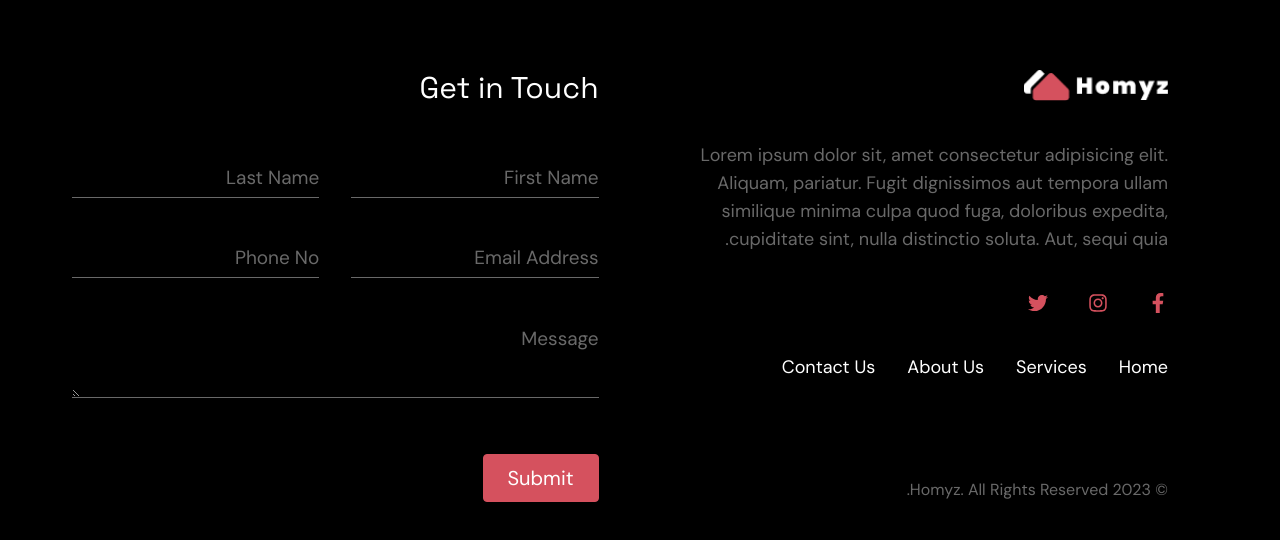
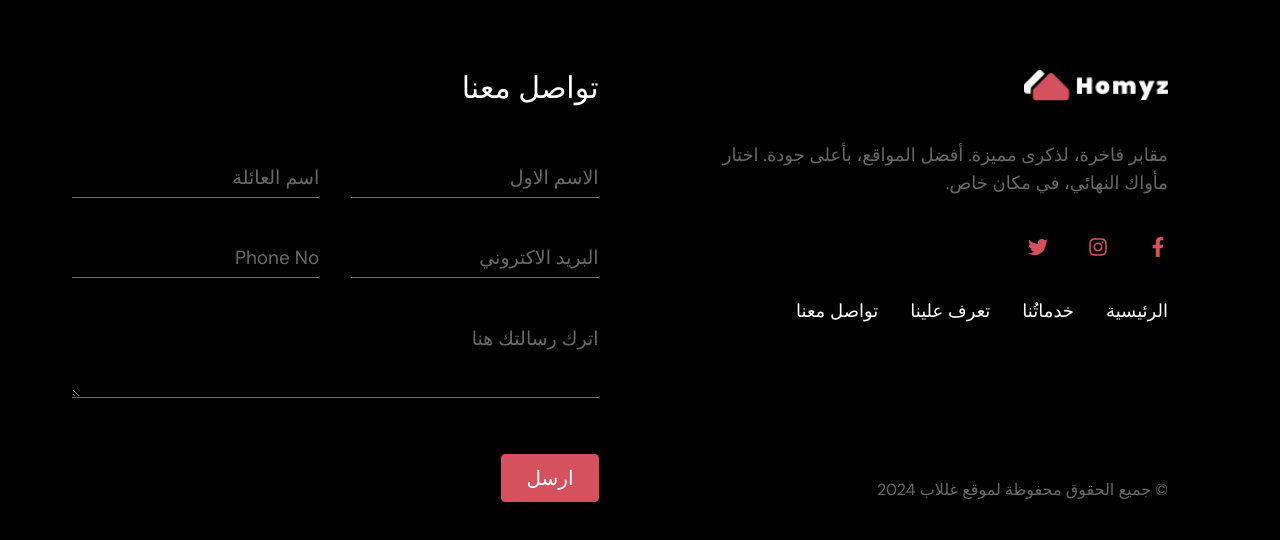
Before and after one commit to amr-abd-alhameed/ghallab, a React (Create React App) app: page /search in a window 1280 px wide. Shown: the part 774-1314 px from the top of the page. Built offline with nearby package versions, Linux system fonts and the light colour scheme; no server answers.

Commit message:
finishing footer

```diff
--- a/src/components/footer/footer.jsx
+++ b/src/components/footer/footer.jsx
@@ -1,9 +1,10 @@
-import { Button, Input, Textarea, useToast } from "@chakra-ui/react";
-import React, { useState } from "react";
+import { Button, Input, Textarea, useToast } from "@chakra-ui/react";import React, { useState } from "react";
 import { FaFacebookF, FaInstagram, FaTwitter } from "react-icons/fa";
 import axios from "axios";
 import { Link } from "react-router-dom";
 import { scrollToTop } from "../../constants/scrollToTop";
+
+import logo1 from "../../assets/images/Homyz-logo.png";
 
 const Footer = () => {
   const toast = useToast();
@@ -135,14 +136,12 @@ const Footer = () => {
       >
         <div className="flex flex-col items-start h-auto justify-between gap-16 w-2/4 max-lg:w-full pr-10 max-sm:pr-0">
           <div className="flex flex-col text-lg items-start  justify-between gap-10 ">
-            <a href="/">
-              <img src="/Homyz-logo.png" className="w-36" alt="Homyz-logo" />
+            <a href="/ghallab">
+              <img src={logo1} className="w-36" alt="شعار موقع غللاب" />
             </a>
             <p style={{ color: "#696969" }}>
-              Lorem ipsum dolor sit, amet consectetur adipisicing elit. Aliquam,
-              pariatur. Fugit dignissimos aut tempora ullam similique minima
-              culpa quod fuga, doloribus expedita, cupiditate sint, nulla
-              distinctio soluta. Aut, sequi quia.
+              مقابر فاخرة، لذكرى مميزة. أفضل المواقع، بأعلى جودة. اختار مأواك
+              النهائي، في مكان خاص.
             </p>
             <div className="flex text-xl justify-start items-center gap-10 text-red-500">
               <Link target="_blank" to={"https://facebook.com"}>
@@ -159,41 +158,43 @@ const Footer = () => {
               <Link
                 onClick={scrollToTop}
                 className="hover:text-red-500 transition-all"
-                to="/"
+                to="/ghallab"
               >
-                Home
+                الرئيسية
               </Link>
               <Link
                 onClick={scrollToTop}
                 className="hover:text-red-500 transition-all"
                 to="/services"
               >
-                Services
+                خدماتُنا
               </Link>
               <Link
                 onClick={scrollToTop}
                 className="hover:text-red-500 transition-all"
                 to="/about"
               >
-                About Us
+                تعرف علينا{" "}
               </Link>
               <Link
                 onClick={scrollToTop}
                 className="hover:text-red-500 transition-all"
                 to="/contact"
               >
-                Contact Us
+                تواصل معنا{" "}
               </Link>
             </ul>
           </div>
-          <p style={{ color: "#696969" }}>© Homyz. All Rights Reserved 2023.</p>
+          <p style={{ color: "#696969" }}>
+            <span>© </span>جميع الحقوق محفوظة لموقع غللاب 2024
+          </p>
         </div>
 
         <div
           id="contact"
           className="w-2/4 max-lg:w-full flex flex-col h-auto justify-between items-start gap-10 "
         >
-          <h1 className="text-3xl text-white">Get in Touch</h1>
+          <h1 className="text-3xl text-white">تواصل معنا</h1>
           <div className="name w-full gap-8 text-white max-sm:flex-col max-sm:gap-10 mt-3 flex">
             <Input
               pl={3}
@@ -202,7 +203,7 @@ const Footer = () => {
               borderColor={"#696969"}
               focusBorderColor="white"
               _placeholder={{ color: "#696969" }}
-              placeholder="First Name"
+              placeholder="الاسم الاول"
               name="firstName"
               maxLength={20}
               value={formData.firstName}
@@ -216,7 +217,7 @@ const Footer = () => {
               borderColor={"#696969"}
               focusBorderColor="white"
               _placeholder={{ color: "#696969" }}
-              placeholder="Last Name"
+              placeholder="اسم العائلة"
               name="lastName"
               maxLength={20}
               value={formData.lastName}
@@ -232,7 +233,7 @@ const Footer = () => {
               borderColor={"#696969"}
               focusBorderColor="white"
               _placeholder={{ color: "#696969" }}
-              placeholder="Email Address"
+              placeholder="البريد الاكتروني"
               name="email"
               maxLength={40}
               value={formData.email}
@@ -248,7 +249,7 @@ const Footer = () => {
               _placeholder={{ color: "#696969" }}
               type="number"
               placeholder="Phone No"
-              name="phoneNo"
+              name="رقم الهاتف"
               value={formData.phoneNo}
               onChange={handleChange}
               autoComplete="off"
@@ -263,7 +264,7 @@ const Footer = () => {
             borderColor={"#696969"}
             focusBorderColor="white"
             _placeholder={{ color: "#696969" }}
-            placeholder="Message"
+            placeholder="اترك رسالتك هنا"
             maxLength={200}
             className="w-full text-white"
             name="message"
@@ -287,7 +288,7 @@ const Footer = () => {
             fontSize={"20px"}
             borderRadius={"4px"}
           >
-            Submit
+            ارسل
           </Button>
         </div>
       </footer>
--- a/src/components/home-page-components/homePage.jsx
+++ b/src/components/home-page-components/homePage.jsx
@@ -395,7 +395,7 @@ const HomePage = () => {
             <motion.div variants={animationVariants.fadeLeft}>
               <Link onClick={scrollToTop} to={"/contact"}>
                 <Button
-                  content={"Get In Touch"}
+                  content={"احجز مقبرتك الآن"}
                   padding={"px-6 py-3"}
                   fontSize={"text-xl"}
                 />
@@ -434,7 +434,7 @@ const HomePage = () => {
             viewport={{ once: true, amount: 0.2 }}
             className="text-5xl max-md:text-4xl font-semibold text-center  px-2"
           >
-            Destinations We Love The Most
+            الأماكن الاكثر طلبا{" "}
           </motion.h1>
           <div className="grid grid-cols-4 grid-rows-1 max-lg:grid-cols-2 max-lg:grid-rows-2 max-sm:grid-cols-1 max-sm:grid-rows-4 gap-4 relative mt-10 max-sm:mt-8">
             <img
@@ -477,8 +477,8 @@ const HomePage = () => {
             >
               <ReviewCard
                 imgSrc={"/reviews/jane-cooper.jpg"}
-                title={"Jane Cooper"}
-                from={"Real Estate"}
+                title={"أحمد خالد"}
+                from={"التجمع الأول"}
               />
             </motion.div>
             <motion.div
@@ -487,8 +487,8 @@ const HomePage = () => {
             >
               <ReviewCard
                 imgSrc={"/reviews/robert-fox.jpg"}
-                title={"Robert Fox"}
-                from={"Creative Director"}
+                title={"سعيد الشاذلي"}
+                from={"الشيخ ذايد"}
               />
             </motion.div>
             <motion.div
@@ -497,8 +497,8 @@ const HomePage = () => {
             >
               <ReviewCard
                 imgSrc={"/reviews/marvin-mckinney.jpg"}
-                title={"Marvin Mckinney"}
-                from={"CEO of Bimetrix"}
+                title={"ميار ذكي"}
+                from={"القاهرة الجديدة"}
               />
             </motion.div>
           </motion.div>
@@ -510,7 +510,7 @@ const HomePage = () => {
             className="w-2/4 max-md:w-full max-md:text-center flex flex-col gap-8"
           >
             <h1 className="text-5xl max-md:text-4xl font-semibold">
-              Why do people love homyz
+              ليه الناس تحب تشتري من غللاب{" "}
             </h1>
             <div>
               <Carousel />
--- a/src/constants/showcase.js
+++ b/src/constants/showcase.js
@@ -1,7 +1,7 @@
 export const showCase = [
   {
     id: 1,
-    city: "Karachi",
+    city: "اكتوبر 6",
     shortDescription:
       "Karachi 'The City of Lights', the vibrant metropolis on the shores of the Arabian Sea, is a melting pot of diverse cultures, bustling with energy.",
     description:
@@ -18,7 +18,7 @@ export const showCase = [
   },
   {
     id: 2,
-    city: "Islamabad",
+    city: "السادات",
     shortDescription:
       "Islamabad, the serene capital of Pakistan, is nestled among picturesque hills, renowned for its well-planned infrastructure and green spaces.",
     description:
@@ -35,7 +35,7 @@ export const showCase = [
   },
   {
     id: 3,
-    city: "Lahore",
+    city: "الرحاب",
     shortDescription:
       "Lahore, the cultural heart of Pakistan, captivates visitors with its grand Mughal architecture, making it a city that embraces history, art, and a vibrant zest for life.",
     description:
@@ -52,7 +52,7 @@ export const showCase = [
   },
   {
     id: 4,
-    city: "Quetta",
+    city: "التجمع",
     shortDescription:
       "Quetta, the captivating city nestled in the rugged mountains of Balochistan, enchants with its breathtaking natural beauty and landscapes.",
     description:
```
